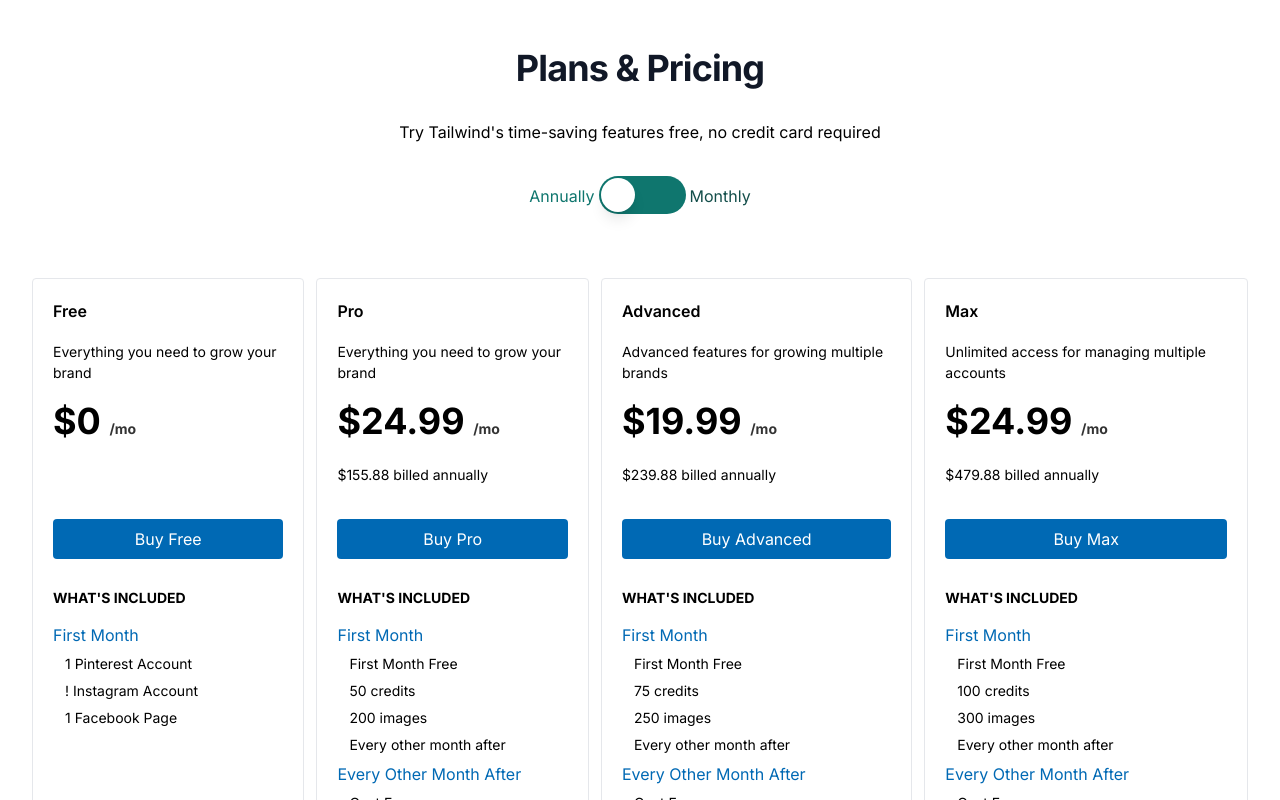
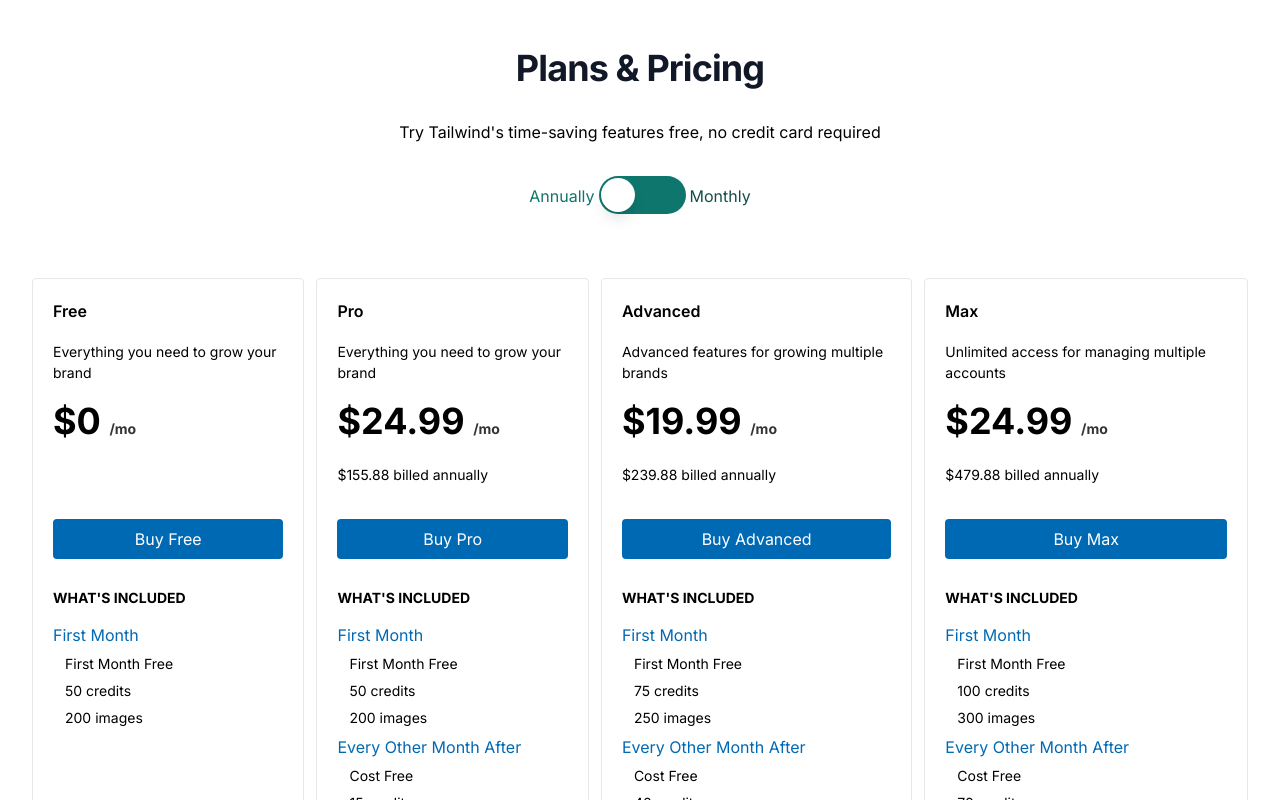
Before and after one commit to Bavon101/style-me, a Next.js app: page /pricing in a window 1280 px wide. Shown: the top 800 px of the page. Built offline with nearby package versions, Linux system fonts and the light colour scheme.

Commit message:
deleted yarn lock file

```diff
--- a/src/app/pricing/page.tsx
+++ b/src/app/pricing/page.tsx
@@ -13,7 +13,7 @@
             price:0,
             subtext:"",
             benefits1: [
-                "1 Pinterest Account"," ! Instagram Account","1 Facebook Page"
+                "First Month Free","50 credits","200 images",
             ],
             benefits2:[]
         },
@@ -23,7 +23,7 @@
             price:enabled ? 15.00 : 24.99,
             subtext:!enabled ? "$155.88 billed annually" : "Save $84 a year by switching to annual",
             benefits1: [
-                "First Month Free","50 credits","200 images","Every other month after"
+                "First Month Free","50 credits","200 images",
             ],
             benefits2:["Cost Free","15 credits","60 images"]
         },
@@ -33,7 +33,7 @@
             price:enabled ? 39.99 : 19.99,
             subtext:!enabled ? "$239.88 billed annually" : "Save $240 a year by switching to annual",
             benefits1: [
-                "First Month Free","75 credits","250 images","Every other month after"
+                "First Month Free","75 credits","250 images"
             ],
             benefits2:["Cost Free","40 credits","80 images"]
         },
@@ -43,7 +43,7 @@
             price:enabled ? 39.99 : 24.99,
             subtext:!enabled ? "$479.88 billed annually" : "Save $480 a year by switching to annual",
             benefits1: [
-                "First Month Free","100 credits","300 images","Every other month after"
+                "First Month Free","100 credits","300 images"
             ],
             benefits2:["Cost Free","70 credits","100 images"]
         },
```
Also changed, not shown: 1 other file (tests, documents, lock files or other folders).
